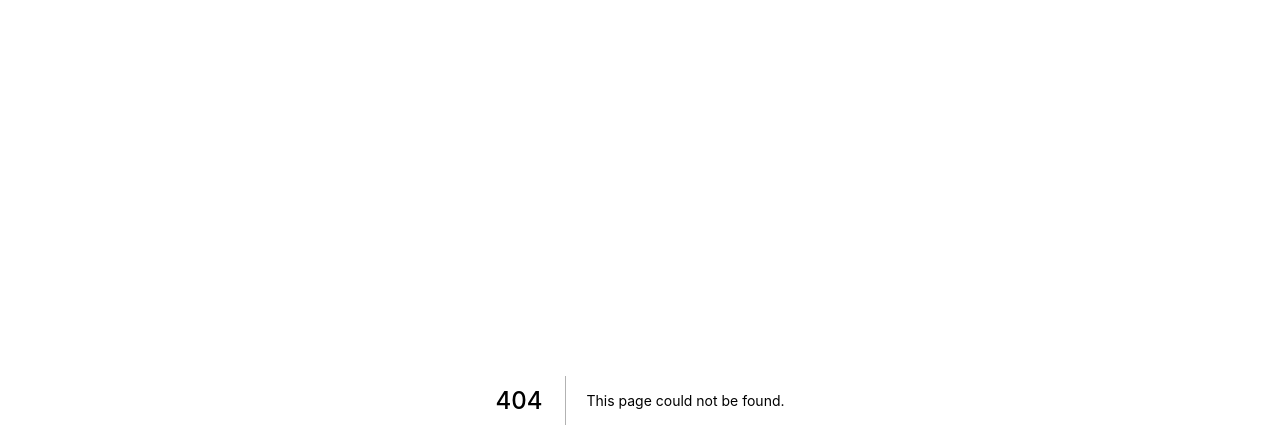
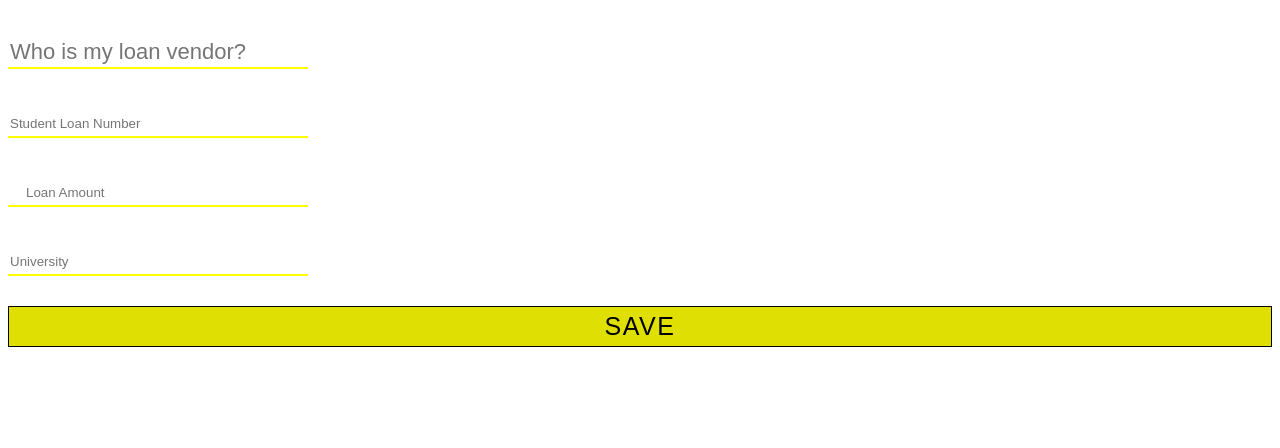
Before and after one commit to BlexiTek-LLC/SLE-Web-App, a Next.js app: page /Loanee in a window 1280 px wide. Before the commit this address had no page. Shown: the top 448 px of the page. Built offline with nearby package versions, Linux system fonts and the light colour scheme.

Commit message:
Added Loanee Component and router to UserInfo

```diff
--- /dev/null
+++ b/pages/Loanee.js
@@ -0,0 +1,48 @@
+import React from "react";
+import styles from "../styles/Admin/UserInfo.module.css";
+
+const Loanee = () => {
+
+    return(
+        <form className={styles.form}>
+            <div className={styles.loan}>
+                <input
+                type="text"
+                name="firstName"
+                id={styles.firstName}
+                style={{color: "white", fontSize: 22}}
+                placeholder="Who is my loan vendor?"
+                />
+            </div>
+            <div className={styles.loan}>
+                <input
+                type="text"
+                name="firstName"
+                id={styles.firstName}
+                placeholder="Student Loan Number"
+                />
+            </div>
+            <div className={styles.loan}>
+                <label style={{color: "white"}}>$</label>
+                <input
+                type="text"
+                name="firstName"
+                id={styles.firstName}
+                placeholder="Loan Amount"
+                />
+            </div>
+            <div className={styles.loan}>
+                <input
+                type="text"
+                name="firstName"
+                id={styles.firstName}
+                placeholder="University"
+                />
+            </div>
+            <button className={styles.submitBttn}>Save</button>
+        </form>
+    )
+
+}
+
+export default Loanee
--- a/pages/Signup.js
+++ b/pages/Signup.js
@@ -2,7 +2,6 @@ import React, { useState } from "react";
 import { useRouter } from 'next/router';
 import {createUserWithEmailAndPassword} from 'firebase/auth'
 import { auth } from "../components/Utils/Configs/firebase";
-
 import styles from "../styles/Signup.module.css"
 import Link from "next/link";
 
--- /dev/null
+++ b/pages/Wait.js
@@ -0,0 +1,6 @@
+
+// const Wait = () => {
+
+// }
+
+// export Default
--- a/styles/Admin/UserInfo.module.css
+++ b/styles/Admin/UserInfo.module.css
@@ -75,3 +75,17 @@
     letter-spacing: 1.5px;
     text-transform: uppercase;
 }
+.loan{
+    border-bottom: 2px solid rgb(255, 255, 0);
+    margin-top: 30px;
+    font-size: 32px;
+    font-weight: 200;
+    color: white;
+    width: 300px;
+
+}
+
+.loan:placeholder{
+    color: white;
+    font-size: 32px;
+}
```
Also changed, not shown: pages/UserInfo.js (+19 -3 lines).
